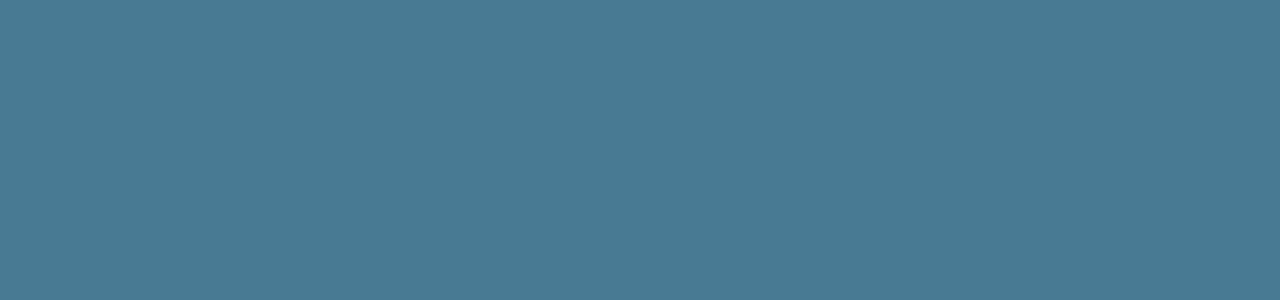
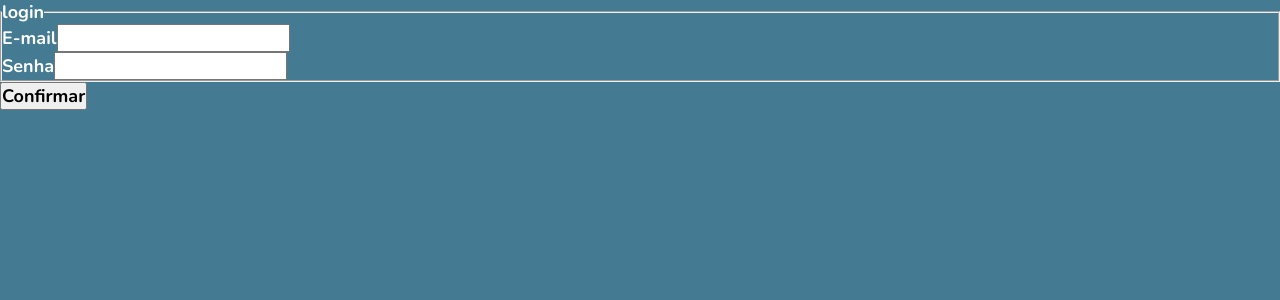
Before and after one commit to ViniciusSSantos/todate, a React (Create React App) app in the folder todate/: page /login in a window 1280 px wide. Shown: the top 300 px of the page. Built offline with nearby package versions, Linux system fonts and the light colour scheme.

Commit message:
new routes

```diff
--- a/todate/src/routes.tsx
+++ b/todate/src/routes.tsx
@@ -1,9 +1,11 @@
 import React from 'react';
 import { BrowserRouter, Route, Switch } from "react-router-dom";
+import events from './pages/events';
 
 import Landing from "./pages/landing"
+import Login from './pages/login';
 import SignUp from './pages/signup';
-
+import Events from './pages/events'
 
 
 function Routes(){
@@ -14,6 +16,8 @@
         <Switch>
         <Route path ="/landing" exact component = {Landing}/>
         <Route path ="/signup"  component = {SignUp} />
+        <Route path ="/login"  component = {Login}  />
+        <Route path = "/user/:id" component = {Events}  />
 
         </Switch>
 
```
